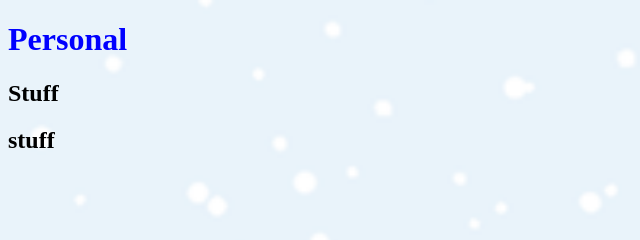
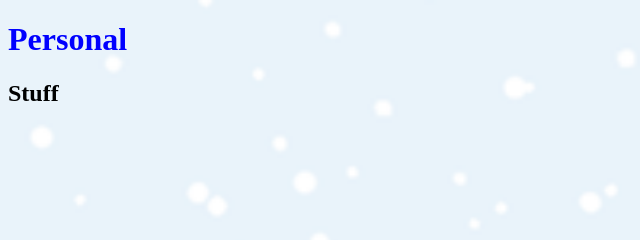
Before and after one commit to stephensung21/stephensung21.github.io, a plain HTML site: page index.html in a window 1280 px wide. Shown: the top 240 px of the page, 0-640 px from the left. Drawn offline with Linux system fonts and the light colour scheme.

Commit message:
Update index.html

```diff
--- a/index.html
+++ b/index.html
@@ -8,6 +8,5 @@
 <body>
 	<h1>Personal</h1>
 	<h2>Stuff</h2>
-	<h2>stuff</h2>
 </body>
 </html>
```
